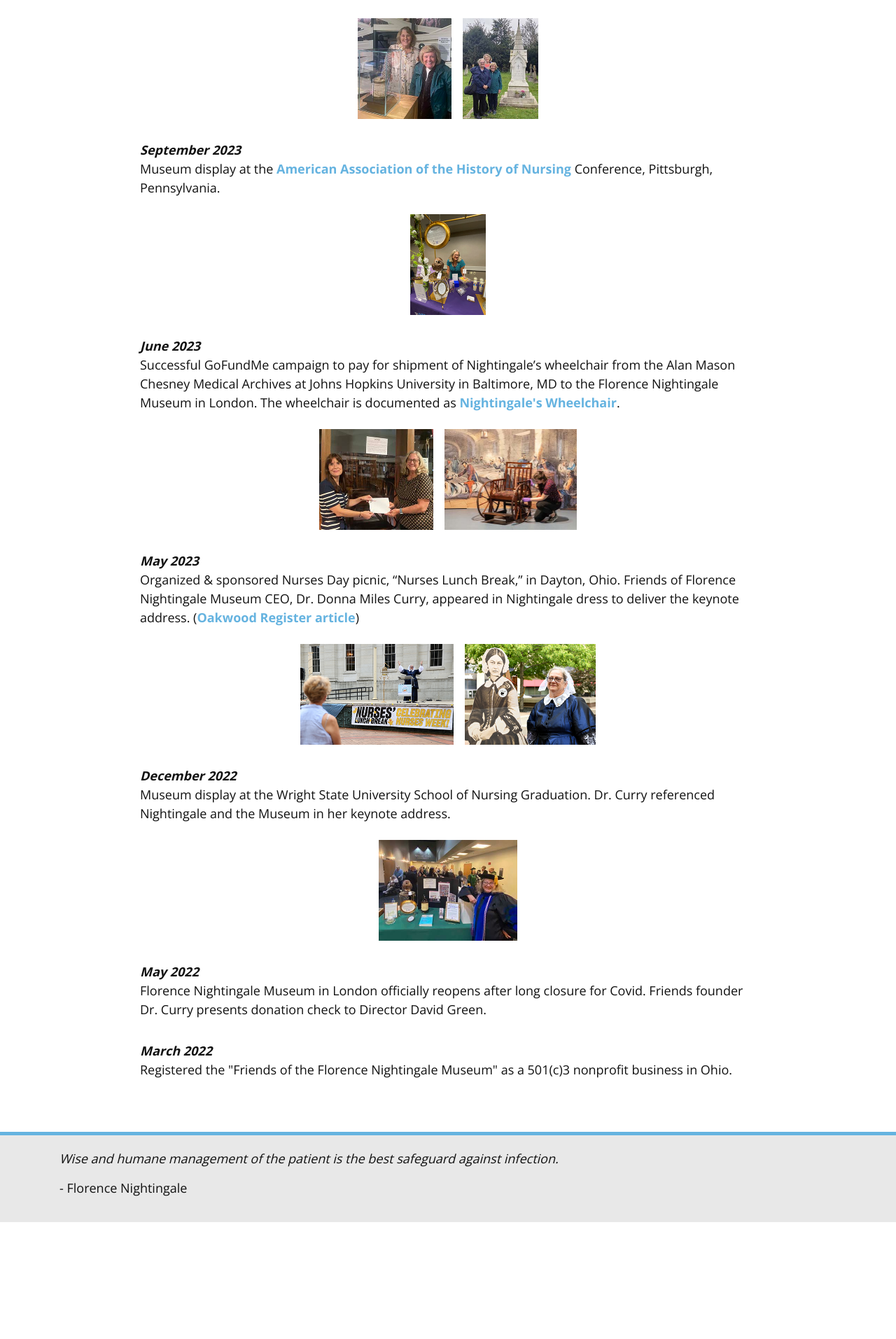
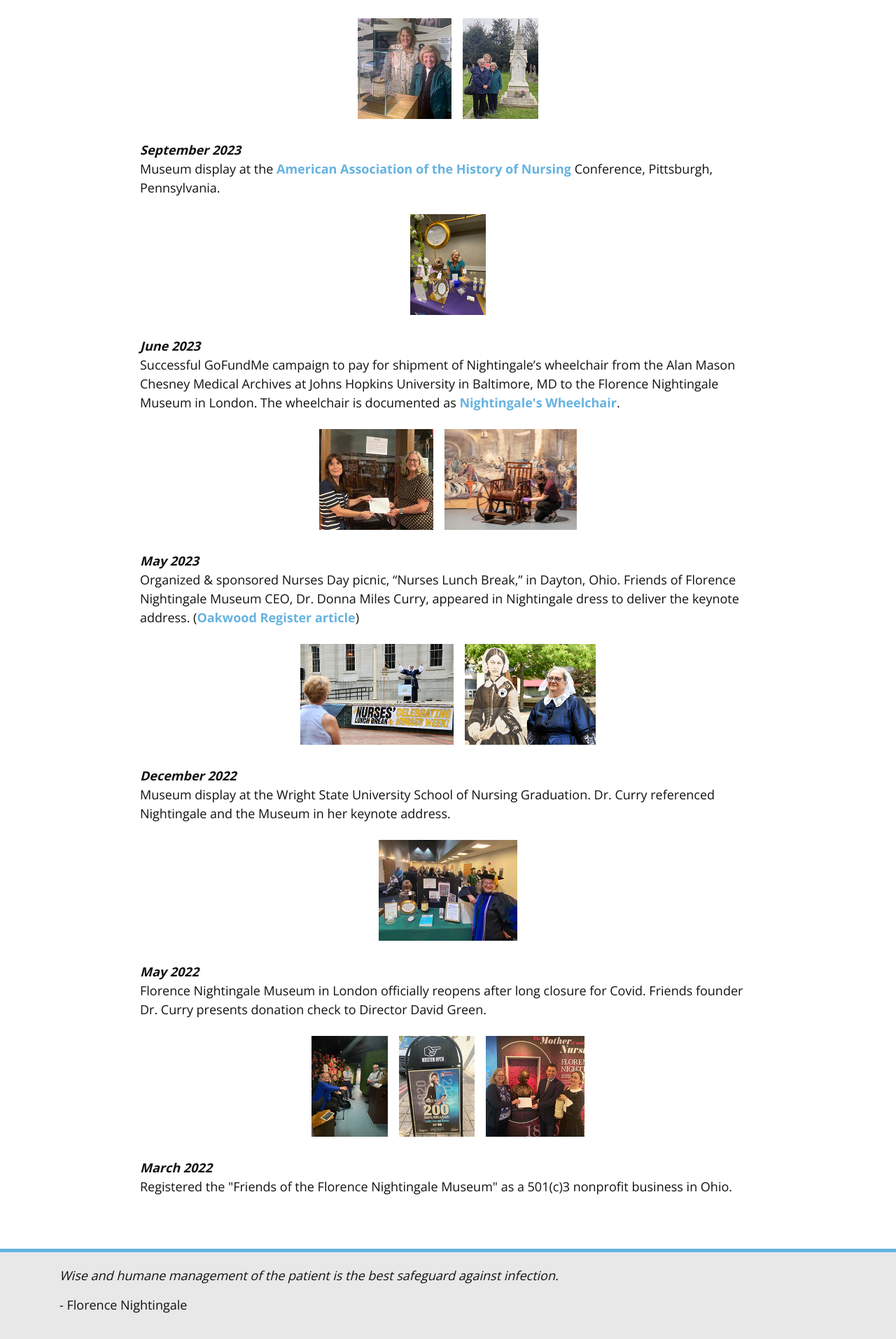
Before and after one commit to codefordayton/friendsoffnm.org, a Jekyll site: the page built from index.html, in a window 1280 px wide. Shown: the part 2476-4389 px from the top of the page at 70% size. Built offline with Jekyll 4.4.1, drawn with Linux system fonts in a browser that asks for light colours; nearby versions of some CDN libraries; before the commit the page ends 4222 px from its top, so only the background shows below that.

Commit message:
Adding images.

```diff
--- a/index.html
+++ b/index.html
@@ -242,7 +242,20 @@ The <a href="https://www.florence-nightingale.co.uk/">Florence Nightingale Museu
   </p>
 
   <div class="friends-gallery">
-    <!-- Images to be added -->
+    <figure class="friends-figure">
+      <img src="img/2022DonnaEileenDavidPhillipsmall.jpg"
+           alt=""
+           class="friends-photo" />
+    </figure>
+    <figure class="friends-figure">
+      <img src="img/@022ReopeningSignsmall.jpg"
+           alt=""
+           class="friends-photo" />
+    </figure>
+      <img src="img/Donation- FOFNMJan2022small.jpg"
+           alt=""
+           class="friends-photo" />
+    </figure>
   </div>
 </section>
 <section id="friends-update-mar2022">
```
Also changed, not shown: img/2022DonnaEileenDavidPhillipsmall.jpg (added), img/@022ReopeningSignsmall.jpg (added), img/Donation- FOFNMJan2022small.jpg (added).
